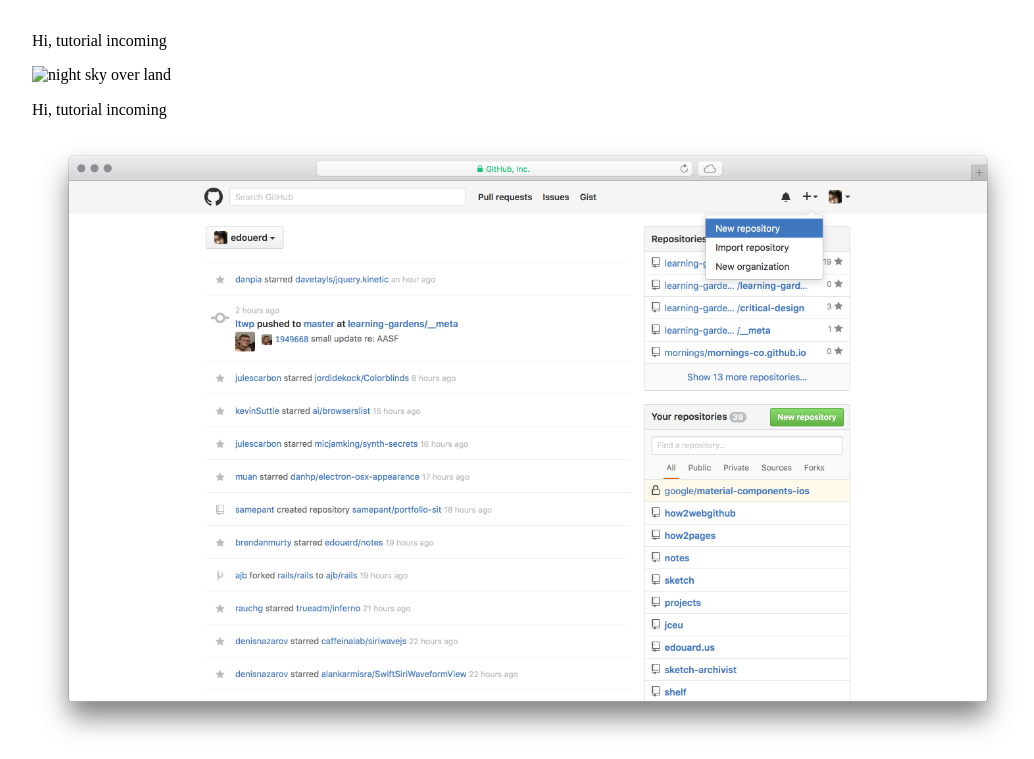
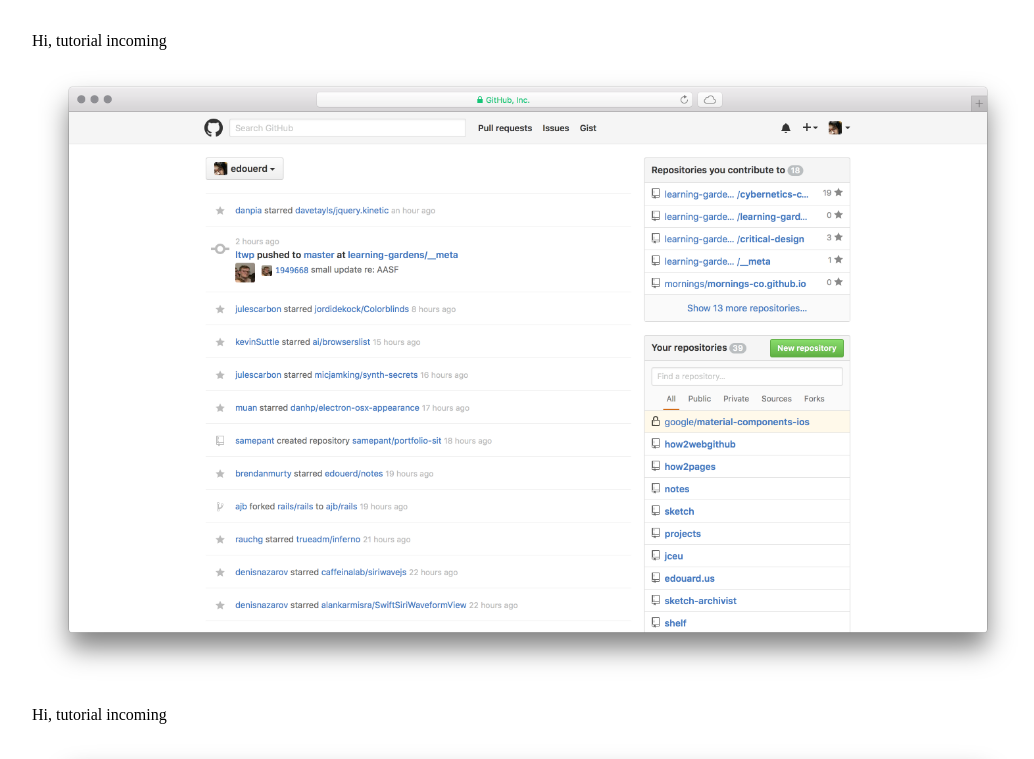
Before and after one commit to edouerd/how2webgithub, a plain HTML site: page index.html in a window 1280 px wide. Shown: the top 759 px of the page, without its empty margins (112-1146 px from the left). Drawn offline with nearby package versions, Linux system fonts and the light colour scheme; the site is published under a folder, as on GitHub Pages, so addresses that start at the root find nothing.

Commit message:
fix one image link

```diff
--- a/index.html
+++ b/index.html
@@ -8,7 +8,7 @@
   <body>
     <article class="cf pa3 mw8 center">
       <p>Hi, tutorial incoming</p>
-      <img src="/img/1.png" class="w-100" alt="night sky over land">
+      <img src="img/1.png" class="w-100" alt="night sky over land">
       <p>Hi, tutorial incoming</p>
       <img src="img/2.png" class="w-100" alt="night sky over land">
       <p>Hi, tutorial incoming</p>
```
